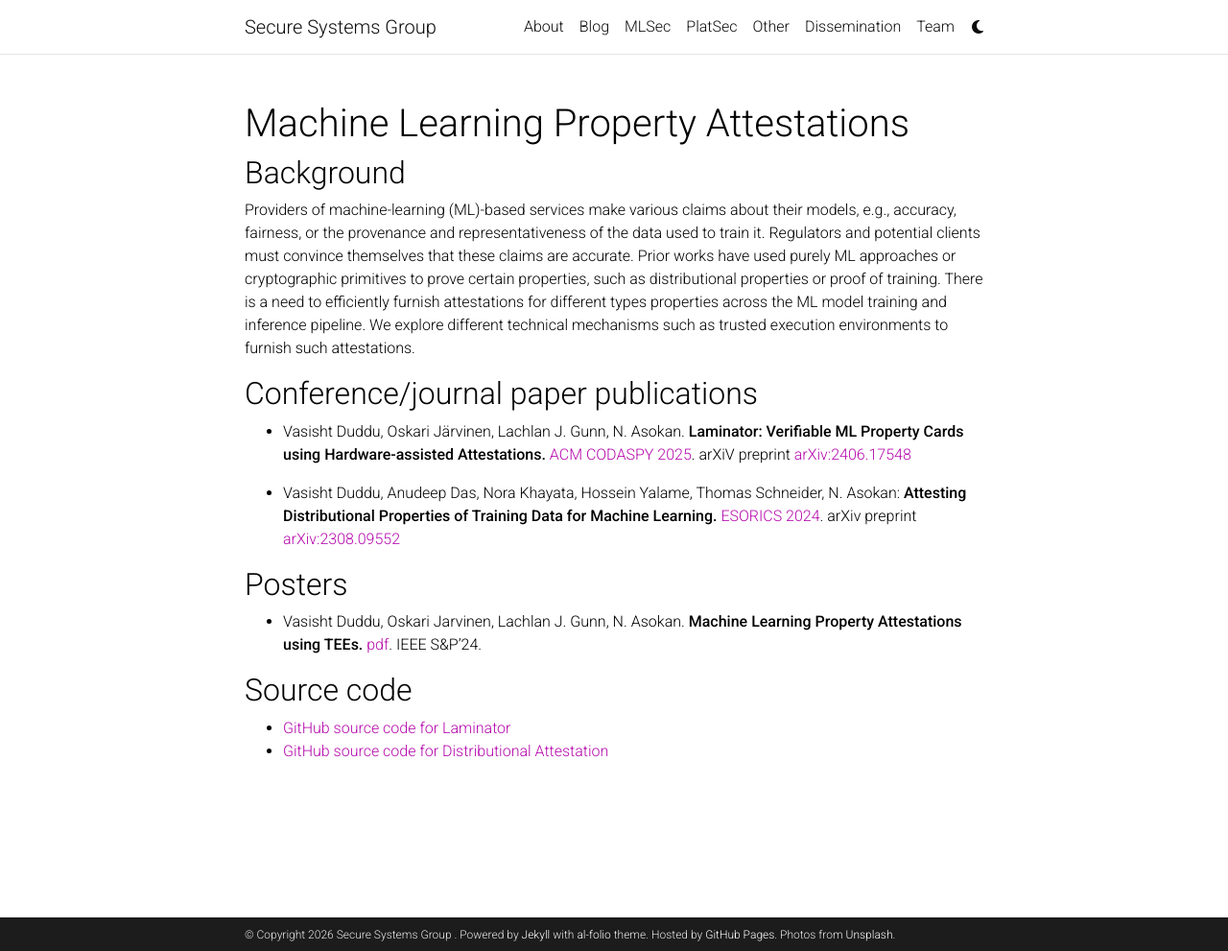
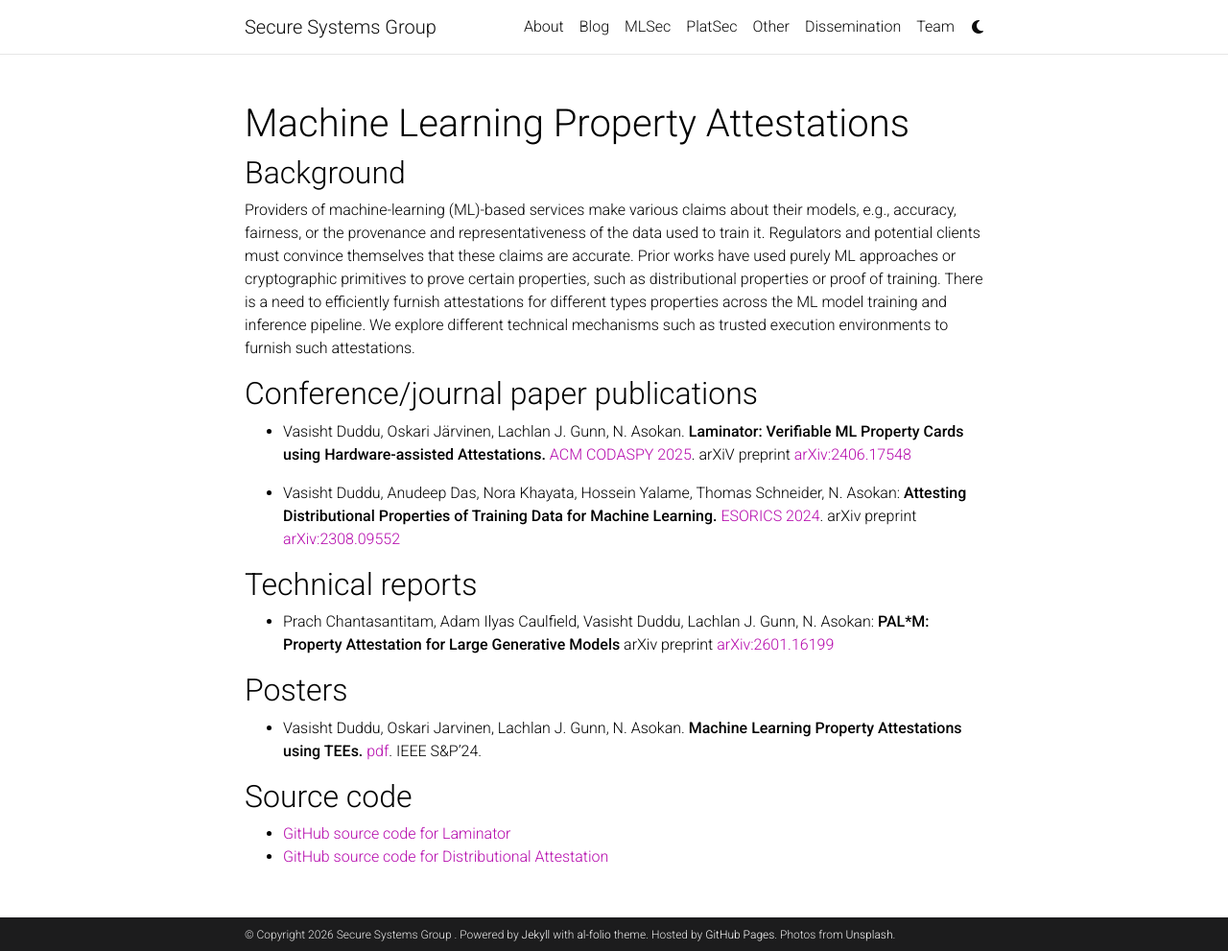
Before and after one commit to ssg-research/ssg-research.github.io, a Jekyll site: the page built from _projects/mlsec/mlattestation.md, in a window 1280 px wide and 991 px high. Shown: the whole window at 96% size. Built offline with Jekyll 4.4.1, drawn with Linux system fonts in a browser that asks for light colours; comment, search, counter and statistics services are not loaded; a style sheet for code colours, icons or effects is not loaded.

Commit message:
add pal*m

```diff
--- a/_projects/mlsec/mlattestation.md
+++ b/_projects/mlsec/mlattestation.md
@@ -23,6 +23,10 @@ We explore different technical mechanisms such as trusted execution environments
 
 - Vasisht Duddu, Anudeep Das, Nora Khayata, Hossein Yalame, Thomas Schneider, N. Asokan: **Attesting Distributional Properties of Training Data for Machine Learning.** [ESORICS 2024](https://esorics2024.org/). arXiv preprint [arXiv:2308.09552](https://arxiv.org/abs/2308.09552)
 
+## Technical reports
+
+- Prach Chantasantitam, Adam Ilyas Caulfield, Vasisht Duddu, Lachlan J. Gunn, N. Asokan: **PAL*M: Property Attestation for Large Generative Models** arXiv preprint [arXiv:2601.16199](https://arxiv.org/abs/2601.16199)
+
 ## Posters
 
 - Vasisht Duddu, Oskari Jarvinen, Lachlan J. Gunn, N. Asokan. **Machine Learning Property Attestations using TEEs.** [pdf](../../assets/pdf/mlsec/AttestedML_poster.pdf). IEEE S&P'24.
```
